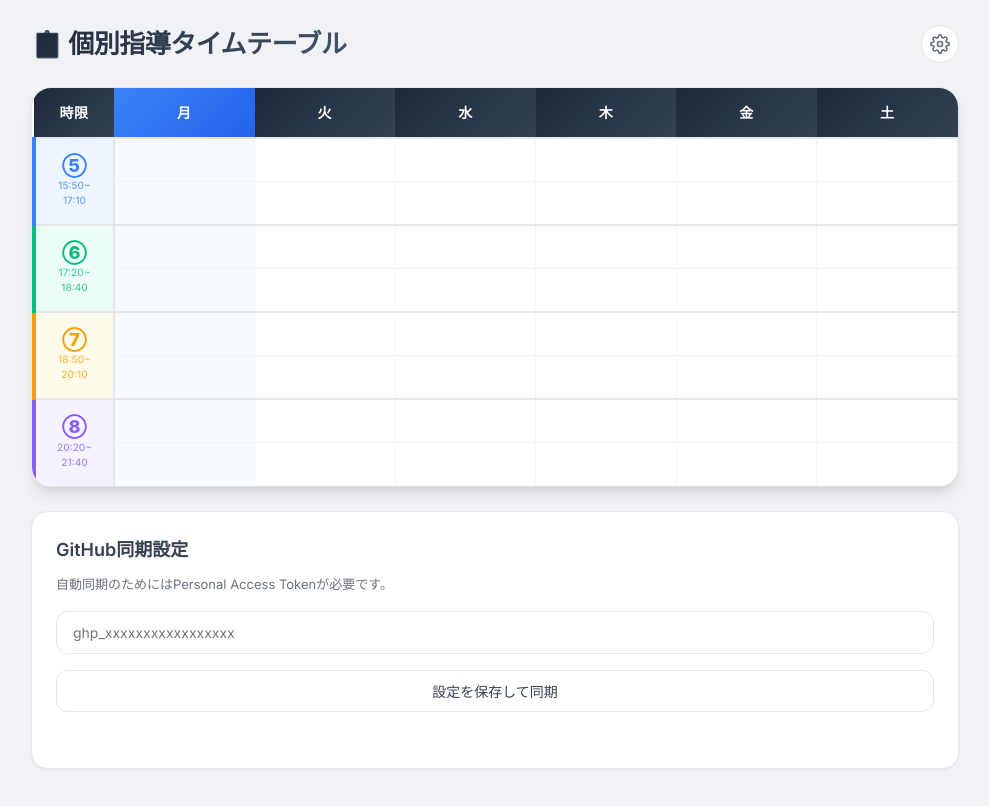
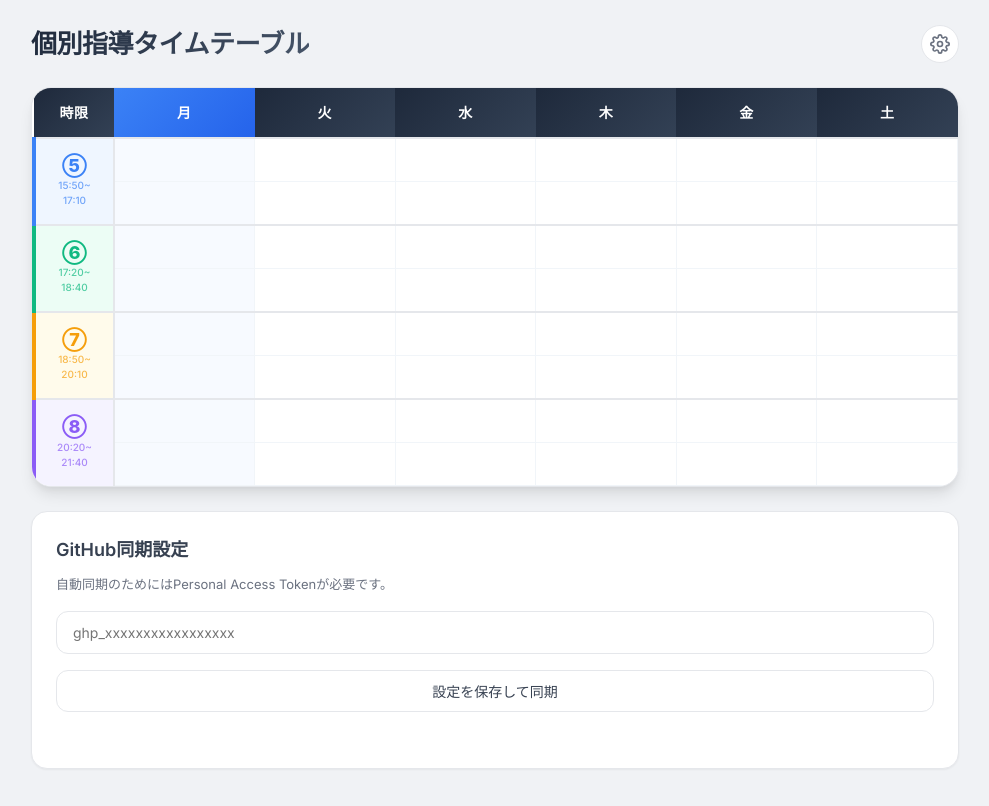
Before and after one commit to kapibaratomo/timetable, a plain HTML site: page index.html in a window 1280 px wide. Shown: the whole page, without its empty margins (145-1134 px from the left). Drawn offline with Linux system fonts and the light colour scheme.

Commit message:
index.htmlのタイトル修正とフォーマット調整

```diff
--- a/index.html
+++ b/index.html
@@ -1,5 +1,6 @@
 <!DOCTYPE html>
 <html lang="ja">
+
 <head>
     <meta charset="UTF-8">
     <meta name="viewport" content="width=device-width, initial-scale=1.0">
@@ -10,6 +11,7 @@
     <link href="https://fonts.googleapis.com/css2?family=Inter:wght@400;500;600;700;800&display=swap" rel="stylesheet">
     <link rel="stylesheet" href="style.css">
 </head>
+
 <body>
     <div id="loadingOverlay" class="loading-overlay hidden">
         <div class="spinner"></div>
@@ -19,9 +21,15 @@
     <div class="container">
         <header>
             <div class="header-top">
-                <h1>📋 個別指導タイムテーブル</h1>
+                <h1>個別指導タイムテーブル</h1>
                 <button id="settingsBtn" class="icon-btn" title="設定">
-                    <svg viewBox="0 0 24 24" width="20" height="20" stroke="currentColor" stroke-width="2" fill="none" stroke-linecap="round" stroke-linejoin="round"><circle cx="12" cy="12" r="3"></circle><path d="M19.4 15a1.65 1.65 0 0 0 .33 1.82l.06.06a2 2 0 0 1 0 2.83 2 2 0 0 1-2.83 0l-.06-.06a1.65 1.65 0 0 0-1.82-.33 1.65 1.65 0 0 0-1 1.51V21a2 2 0 0 1-2 2 2 2 0 0 1-2-2v-.09A1.65 1.65 0 0 0 9 19.4a1.65 1.65 0 0 0-1.82.33l-.06.06a2 2 0 0 1-2.83 0 2 2 0 0 1 0-2.83l.06-.06a1.65 1.65 0 0 0 .33-1.82 1.65 1.65 0 0 0-1.51-1H3a2 2 0 0 1-2-2 2 2 0 0 1 2-2h.09A1.65 1.65 0 0 0 4.6 9a1.65 1.65 0 0 0-.33-1.82l-.06-.06a2 2 0 0 1 0-2.83 2 2 0 0 1 2.83 0l.06.06a1.65 1.65 0 0 0 1.82.33H9a1.65 1.65 0 0 0 1-1.51V3a2 2 0 0 1 2-2 2 2 0 0 1 2 2v.09a1.65 1.65 0 0 0 1 1.51 1.65 1.65 0 0 0 1.82-.33l.06-.06a2 2 0 0 1 2.83 0 2 2 0 0 1 0 2.83l-.06.06a1.65 1.65 0 0 0-.33 1.82V9a1.65 1.65 0 0 0 1.51 1H21a2 2 0 0 1 2 2 2 2 0 0 1-2 2h-.09a1.65 1.65 0 0 0-1.51 1z"></path></svg>
+                    <svg viewBox="0 0 24 24" width="20" height="20" stroke="currentColor" stroke-width="2" fill="none"
+                        stroke-linecap="round" stroke-linejoin="round">
+                        <circle cx="12" cy="12" r="3"></circle>
+                        <path
+                            d="M19.4 15a1.65 1.65 0 0 0 .33 1.82l.06.06a2 2 0 0 1 0 2.83 2 2 0 0 1-2.83 0l-.06-.06a1.65 1.65 0 0 0-1.82-.33 1.65 1.65 0 0 0-1 1.51V21a2 2 0 0 1-2 2 2 2 0 0 1-2-2v-.09A1.65 1.65 0 0 0 9 19.4a1.65 1.65 0 0 0-1.82.33l-.06.06a2 2 0 0 1-2.83 0 2 2 0 0 1 0-2.83l.06-.06a1.65 1.65 0 0 0 .33-1.82 1.65 1.65 0 0 0-1.51-1H3a2 2 0 0 1-2-2 2 2 0 0 1 2-2h.09A1.65 1.65 0 0 0 4.6 9a1.65 1.65 0 0 0-.33-1.82l-.06-.06a2 2 0 0 1 0-2.83 2 2 0 0 1 2.83 0l.06.06a1.65 1.65 0 0 0 1.82.33H9a1.65 1.65 0 0 0 1-1.51V3a2 2 0 0 1 2-2 2 2 0 0 1 2 2v.09a1.65 1.65 0 0 0 1 1.51 1.65 1.65 0 0 0 1.82-.33l.06-.06a2 2 0 0 1 2.83 0 2 2 0 0 1 0 2.83l-.06.06a1.65 1.65 0 0 0-.33 1.82V9a1.65 1.65 0 0 0 1.51 1H21a2 2 0 0 1 2 2 2 2 0 0 1-2 2h-.09a1.65 1.65 0 0 0-1.51 1z">
+                        </path>
+                    </svg>
                 </button>
             </div>
         </header>
@@ -69,4 +77,5 @@
     <script src="config.js"></script>
     <script src="app.js"></script>
 </body>
+
 </html>
```
